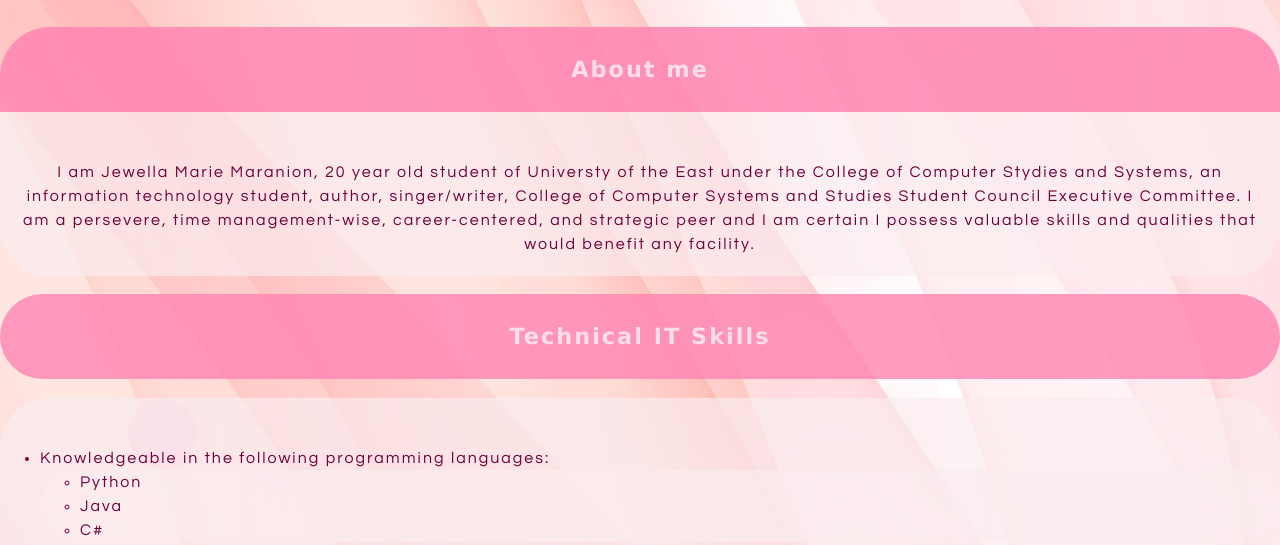
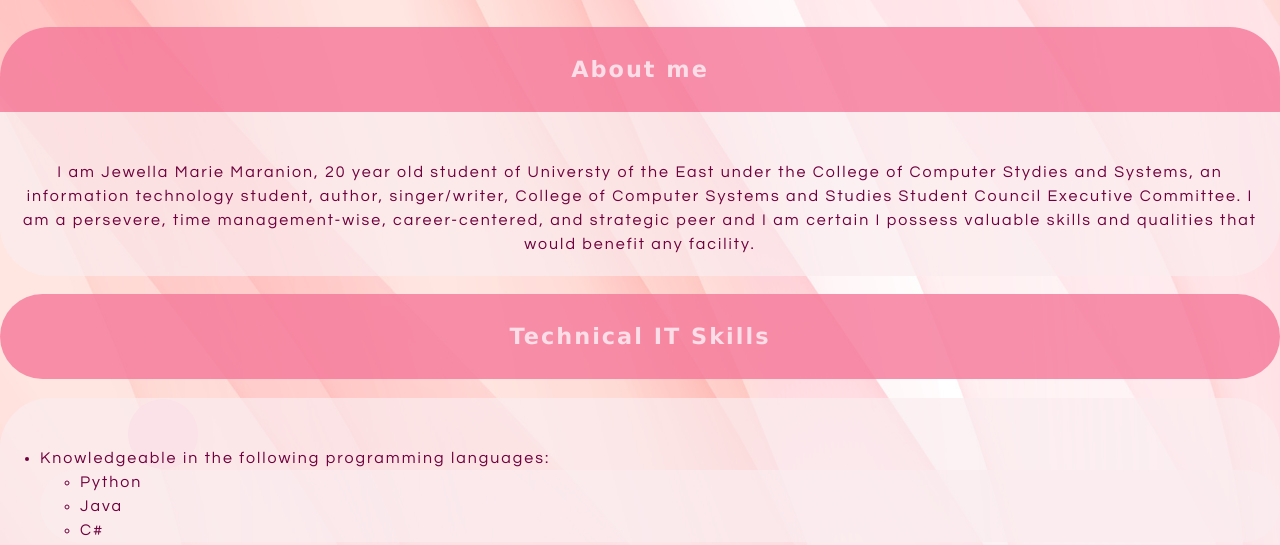
Before and after one commit to JewellaMarie/JewellaMarie.github.io, a plain HTML site: page RESUME/resume.html in a window 1280 px wide. Shown: the part 251-796 px from the top of the page. Drawn offline with Linux system fonts and the light colour scheme.

Commit message:
Update resume_stylesheet.css

```diff
--- a/RESUME/resume_stylesheet.css
+++ b/RESUME/resume_stylesheet.css
@@ -21,11 +21,11 @@ body {
     padding-bottom: 0%;
     padding: 20px;
     text-align: center;
-    background-color:#ff84b1ca;
+    background-color:#f57a9bd0;
     font-size: 1.4em;
     }
   .mains{
-    background-color: #ff1f71da;
+    background-color:#f57a9bd0;
     border-radius: 100px;
     border-bottom-left-radius: 0%;
     border-bottom-right-radius: 0%;
@@ -40,7 +40,6 @@ body {
   padding-bottom: 0%;
   padding: 20px;
   text-align: center;
-  background-color:#ff84b1d4;
   font-size: 1.4em;
   }
 
```
